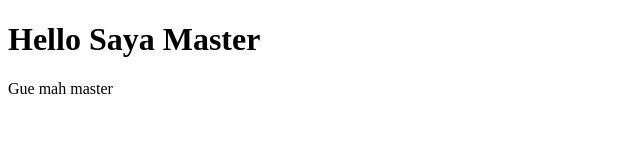
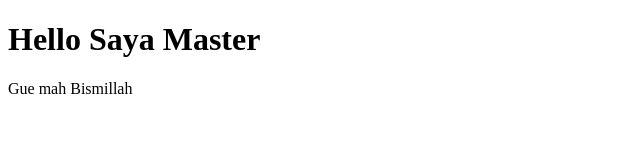
Before and after one commit to kanglerian/git-try, a plain HTML site: page index.html in a window 1280 px wide. Shown: the full height of the page, 0-640 px from the left. Drawn offline with Linux system fonts and the light colour scheme.

Commit message:
bismillah

```diff
--- a/index.html
+++ b/index.html
@@ -8,6 +8,6 @@
 </head>
 <body>
     <h1>Hello Saya Master</h1>
-    <p>Gue mah master</p>
+    <p>Gue mah Bismillah</p>
 </body>
 </html>
```
